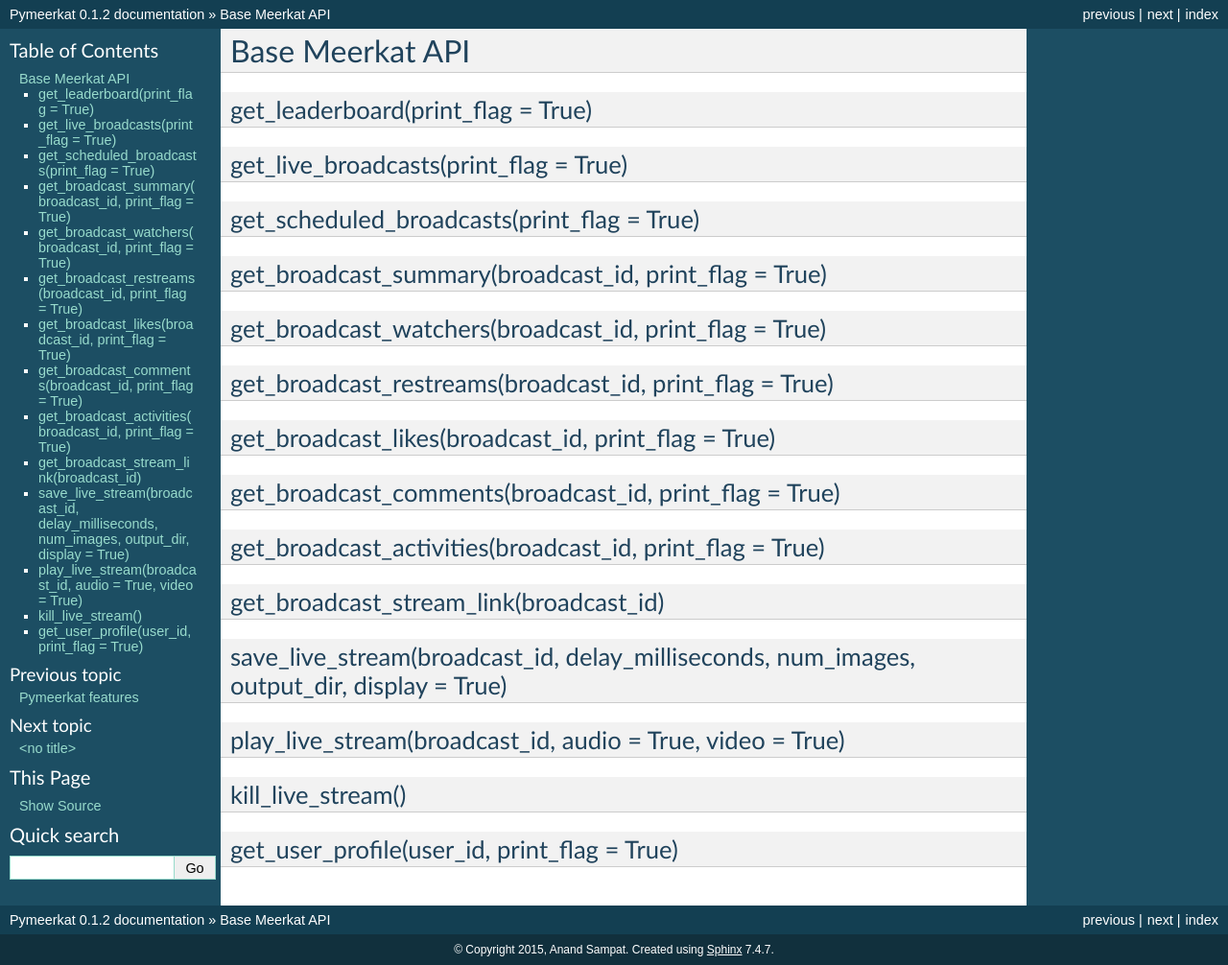
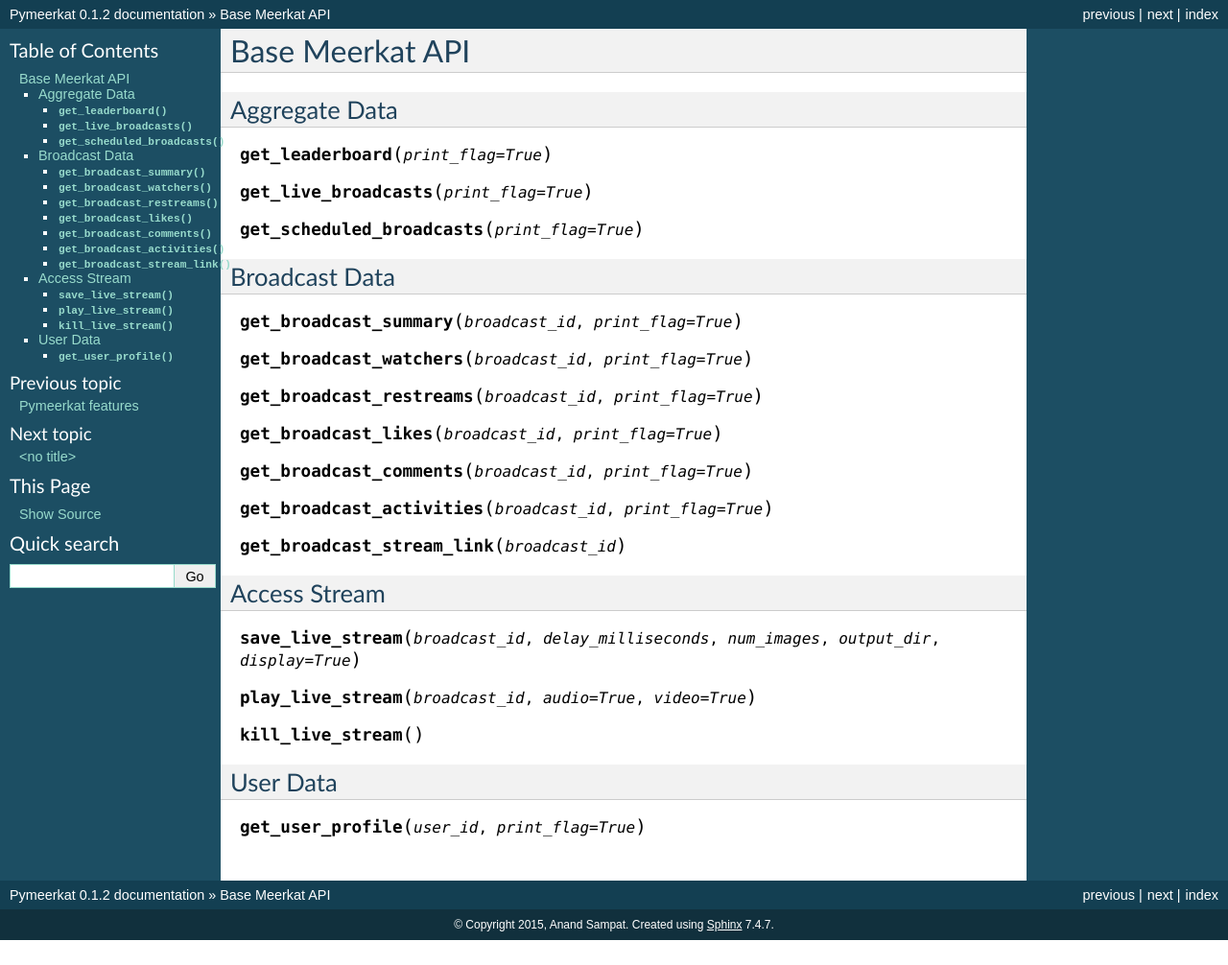
Before and after one commit to asampat3090/pymeerkat, a Sphinx documentation site: the page built from docs/base_api.rst, in a window 1280 px wide. Shown: the whole page at 96% size. Built offline with Sphinx 7.4.7, drawn with Linux system fonts in a browser that asks for light colours; after the commit the page ends 980 px from its top, so only the background shows below that.

Commit message:
clean up base api docs

```diff
--- a/docs/base_api.rst
+++ b/docs/base_api.rst
@@ -2,44 +2,46 @@
 ================
 
 
-get_leaderboard(print_flag = True)
-----------------------------------
+Aggregate Data
+---------------
+.. function:: get_leaderboard(print_flag = True)
 
-get_live_broadcasts(print_flag = True)
---------------------------------------
+.. function:: get_live_broadcasts(print_flag = True)
 
-get_scheduled_broadcasts(print_flag = True)
--------------------------------------------
+.. function:: get_scheduled_broadcasts(print_flag = True)
 
-get_broadcast_summary(broadcast_id, print_flag = True)
-------------------------------------------------------
 
-get_broadcast_watchers(broadcast_id, print_flag = True)
-------------------------------------------------------
+Broadcast Data
+---------------
+.. function:: get_broadcast_summary(broadcast_id, print_flag = True)
 
-get_broadcast_restreams(broadcast_id, print_flag = True)
-------------------------------------------------------
 
-get_broadcast_likes(broadcast_id, print_flag = True)
-------------------------------------------------------
+.. function:: get_broadcast_watchers(broadcast_id, print_flag = True)
 
-get_broadcast_comments(broadcast_id, print_flag = True)
-------------------------------------------------------
 
-get_broadcast_activities(broadcast_id, print_flag = True)
-------------------------------------------------------
+.. function:: get_broadcast_restreams(broadcast_id, print_flag = True)
 
-get_broadcast_stream_link(broadcast_id)
-------------------------------------------------------
 
-save_live_stream(broadcast_id, delay_milliseconds, num_images, output_dir, display = True)
-------------------------------------------------------
+.. function:: get_broadcast_likes(broadcast_id, print_flag = True)
 
-play_live_stream(broadcast_id, audio = True, video = True)
-----------------------------------------------------------
 
-kill_live_stream()
--------------------
+.. function:: get_broadcast_comments(broadcast_id, print_flag = True)
 
-get_user_profile(user_id, print_flag = True)
----------------------------------------------
+
+.. function:: get_broadcast_activities(broadcast_id, print_flag = True)
+
+
+.. function:: get_broadcast_stream_link(broadcast_id)
+
+
+Access Stream
+-------------
+.. function:: save_live_stream(broadcast_id, delay_milliseconds, num_images, output_dir, display = True)
+
+.. function:: play_live_stream(broadcast_id, audio = True, video = True)
+
+.. function:: kill_live_stream()
+
+User Data
+---------
+.. function:: get_user_profile(user_id, print_flag = True)
```
